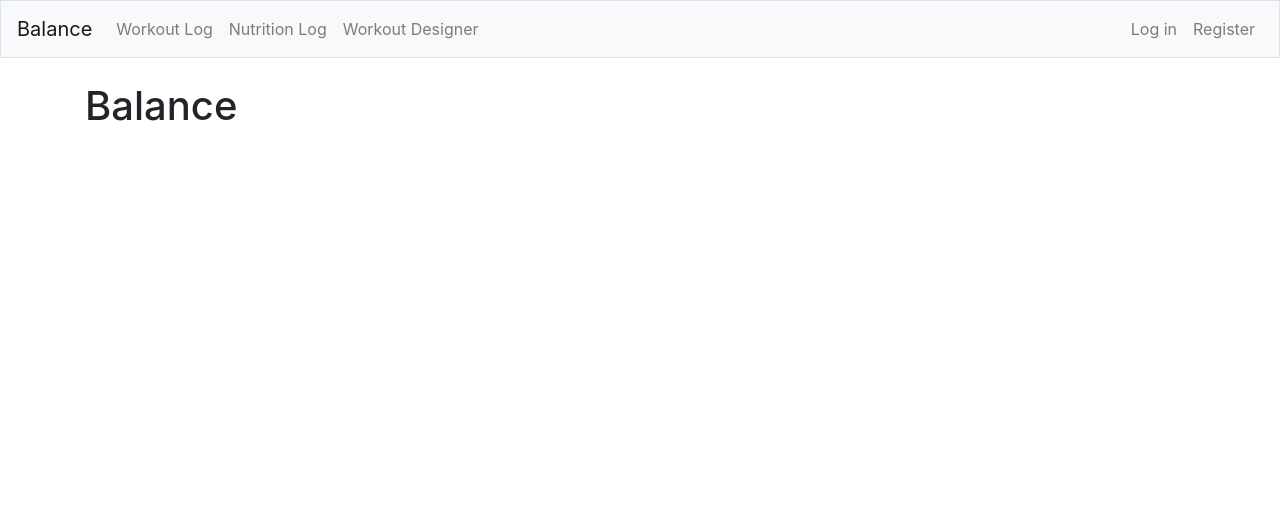
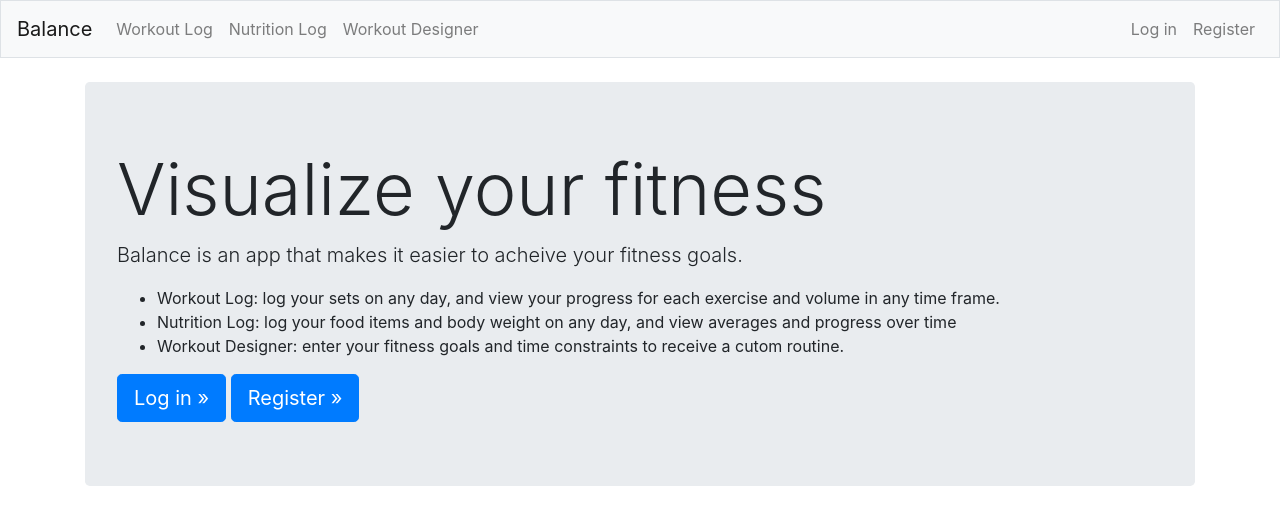
Before and after one commit to ben31w/balance, a Django app: page / in a window 1280 px wide. Shown: the top 525 px of the page. Run offline with Django 4.2, Linux system fonts and the light colour scheme; some libraries are stand-ins or nearby versions.

Commit message:
add some content to the home page

```diff
--- a/commons/templates/commons/index.html
+++ b/commons/templates/commons/index.html
@@ -6,5 +6,43 @@
 {% endblock title %}
 
 {% block content %}
-    <h1>Balance</h1>
+    <div class="jumbotron">
+        <h1 class="display-3">Visualize your fitness</h1>
+        <p class="lead">
+            Balance is an app that makes it easier to acheive your fitness goals.
+            <ul>
+                <li>
+                    Workout Log: log your sets on any day, and view your progress
+                    for each exercise and volume in any time frame.
+                </li>
+                <li>
+                    Nutrition Log: log your food items and body weight on any day, and view
+                    averages and progress over time
+                </li>
+                <li>
+                    Workout Designer: enter your fitness goals and time constraints
+                    to receive a cutom routine.
+                </li>
+            </ul>
+        </p>
+
+        {% if user.is_authenticated %}
+            <a class="btn btn-lg btn-primary" href="{% url 'workout_log:new_set' 0 %}" role="button">
+                Log a set &raquo;
+            </a>
+            <a class="btn btn-lg btn-primary" href="{% url 'nutrition_log:log_food_item' %}" role="button">
+                Log a food item &raquo;
+            </a>
+            <a class="btn btn-lg btn-primary" href="{% url 'workout_designer:create_workout' %}" role="button">
+                Make me a workout &raquo;
+            </a>
+        {% else %}
+            <a class="btn btn-lg btn-primary" href="{% url 'users:login' %}" role="button">
+                Log in &raquo;
+            </a>
+            <a class="btn btn-lg btn-primary" href="{% url 'users:register' %}" role="button">
+                Register &raquo;
+            </a>
+        {% endif %}
+    </div>
 {% endblock content %}
```
